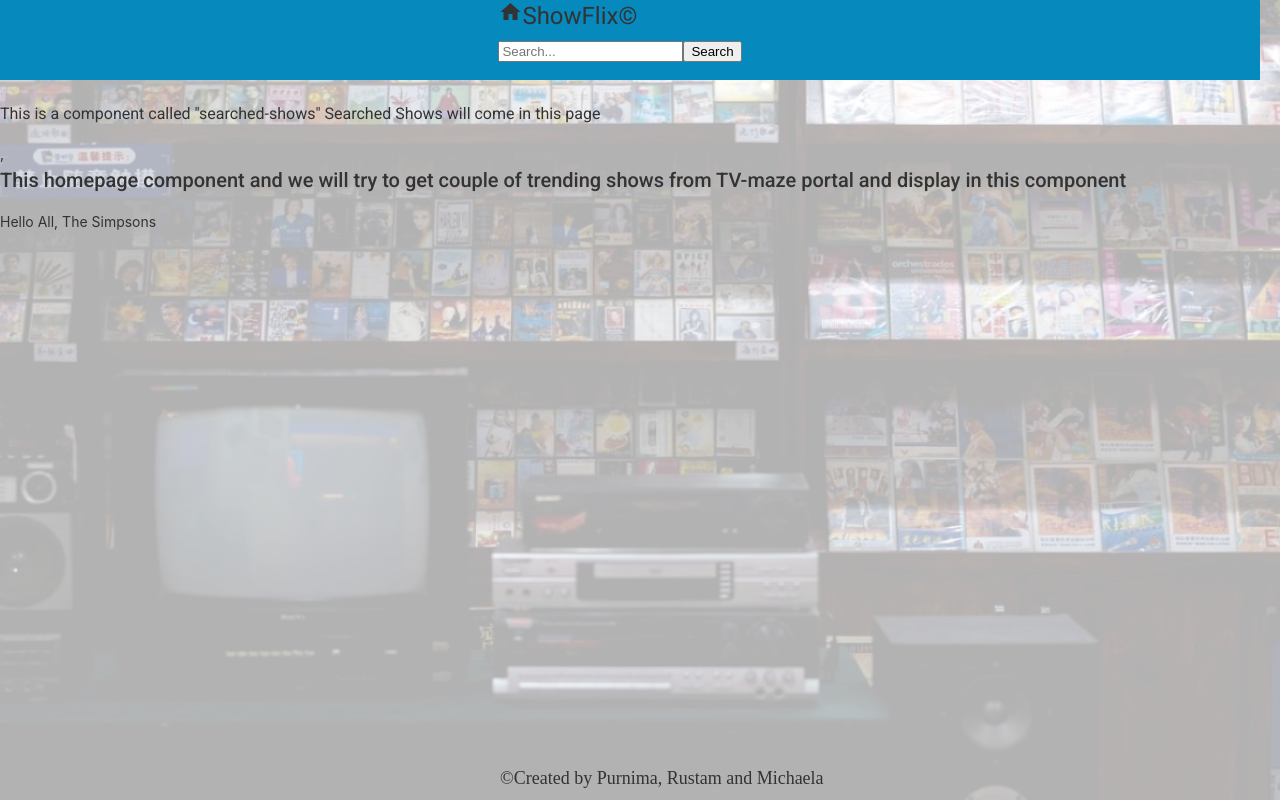
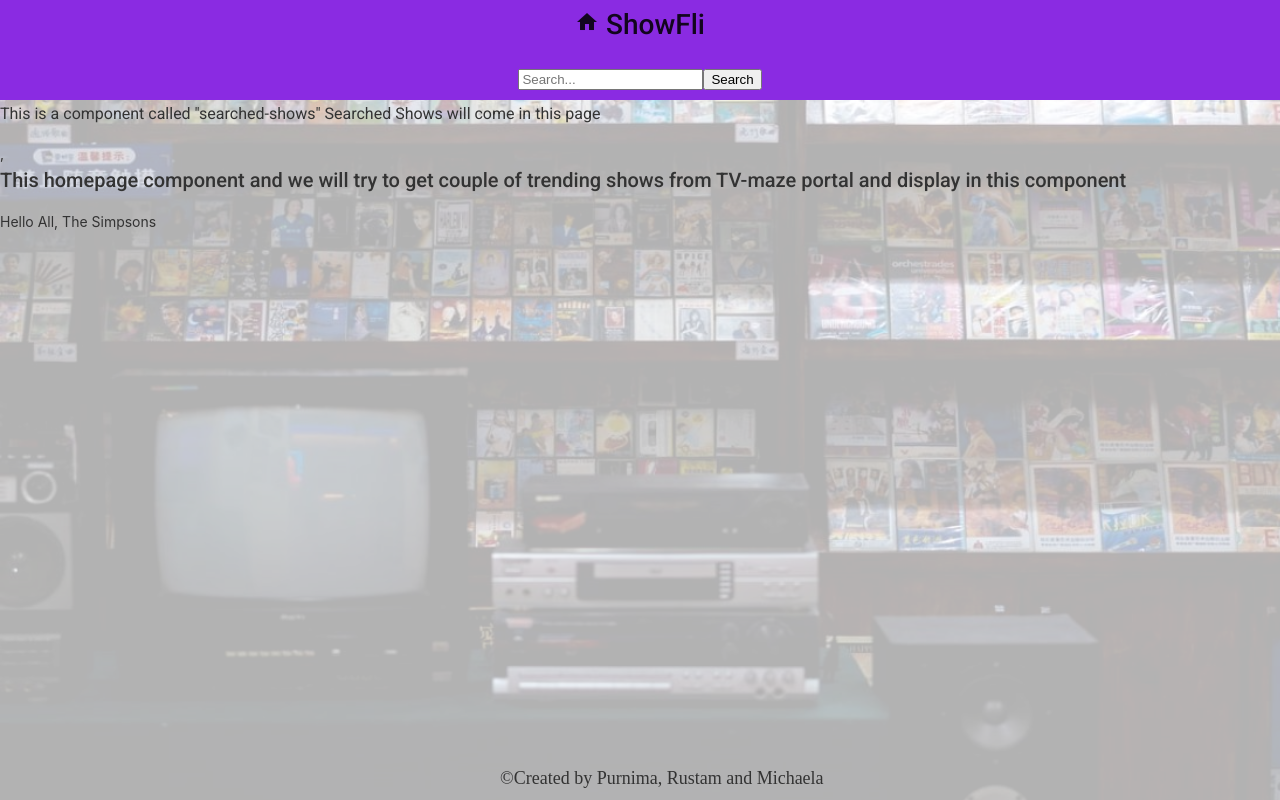
Before and after one commit to mlynn0791/Project-Copy, an Angular app: page / in a window 1280 px wide. Built offline with nearby package versions, Linux system fonts and the light colour scheme; no server answers.

Commit message:
header centering and other work

```diff
--- a/src/app/header/header.component.css
+++ b/src/app/header/header.component.css
@@ -1,4 +1,4 @@
-.container-fluid {
+/* .container-fluid {
   background: rgb(6, 137, 189);
   width: 100vw;
   display: flex;
@@ -10,4 +10,16 @@
   margin-right: -20px;
   margin-bottom: 20px;
   margin-top: 0px;
- }
+ } */
+
+ .toolbar{
+  height:100px;
+  background-color: blueviolet;
+    }
+
+    h1 {
+      text-align: center;
+      margin: 0px auto;
+      display: block;
+      font-size: 28px;
+  }
--- a/src/app/header/header.component.html
+++ b/src/app/header/header.component.html
@@ -1,12 +1,11 @@
-<!-- search bar right align -->
+<!--
 <div class="container-fluid">
   <h1>
     <link
       rel="stylesheet"
       href="https://cdnjs.cloudflare.com/ajax/libs/font-awesome/4.7.0/css/font-awesome.min.css"
     />
-    <!-- <i class="fa fa-spinner fa-spin"></i> -->
-    <mat-icon aria-hidden="false" >home</mat-icon>
+        <mat-icon aria-hidden="false" >home</mat-icon>
     <mat-toolbar-row>
      <span>ShowFlix&copy;</span>
 
@@ -16,4 +15,17 @@
       <button>Search</button>
     </form>
   </h1>
-</div>
+</div> -->
+
+<mat-toolbar class="toolbar">
+  <mat-toolbar-row>
+    <h1><mat-icon aria-hidden="false">home</mat-icon>
+      ShowFli</h1>
+</mat-toolbar-row>
+<mat-toolbar-row>
+  <h1><form id="form">
+    <input type="search" id="query" name="q" placeholder="Search..." />
+    <button>Search</button>
+  </form></h1>
+</mat-toolbar-row>
+</mat-toolbar>
```
